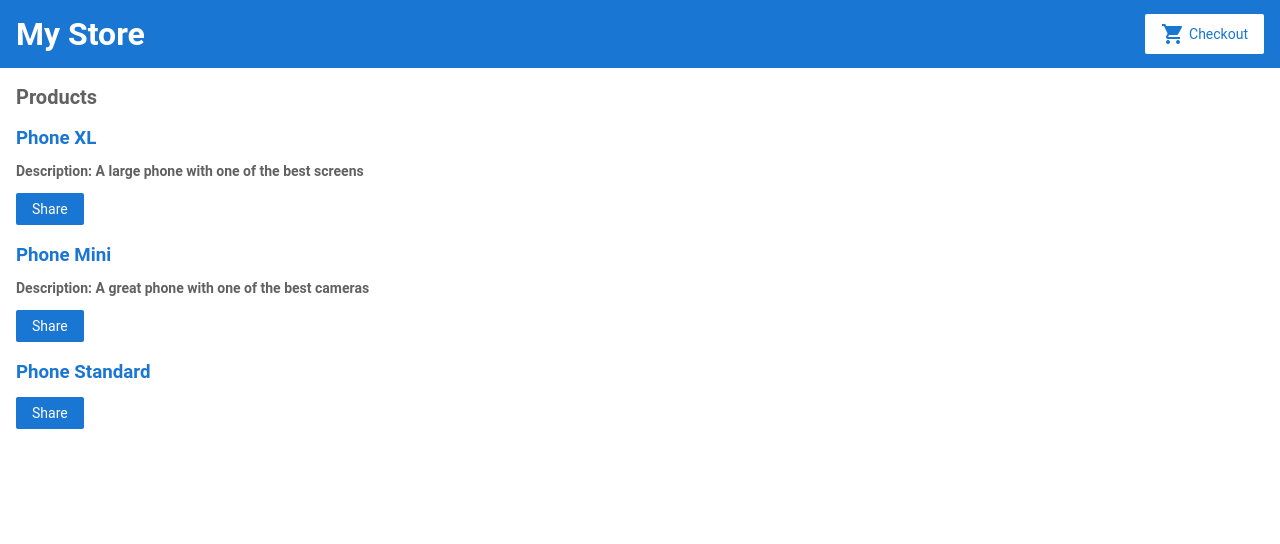
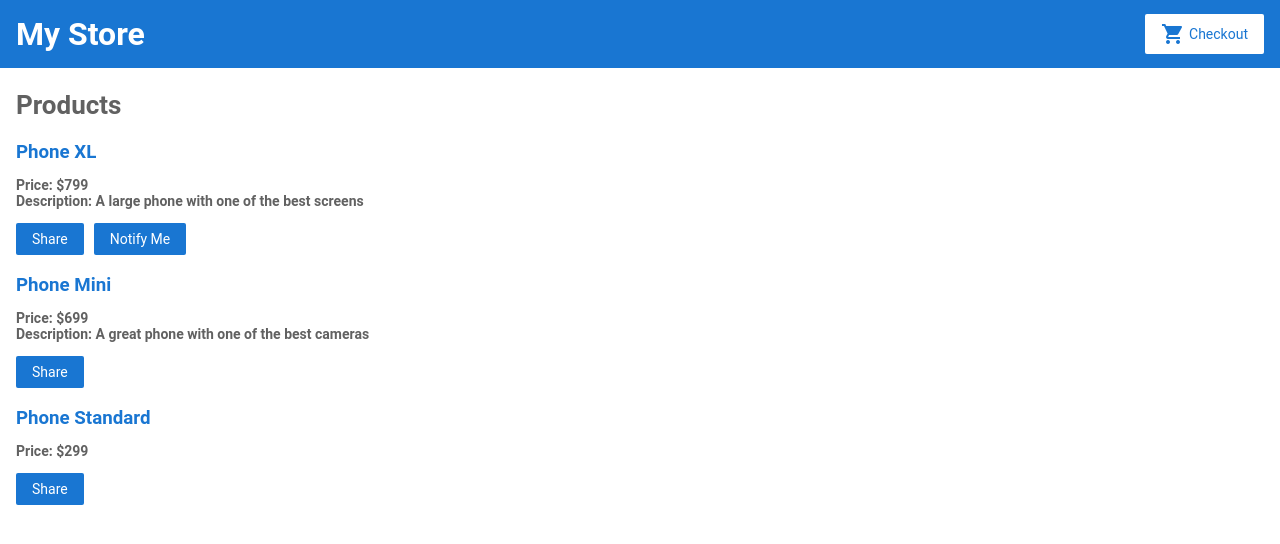
Before and after one commit to fmorrisey/Angular_ShopExample, an Angular app: page / in a window 1280 px wide. Shown: the top 544 px of the page. Built offline with nearby package versions, Linux system fonts and the light colour scheme.

Commit message:
2 files modified

```diff
--- a/src/app/product-list/product-list.component.css
+++ b/src/app/product-list/product-list.component.css
@@ -1,4 +1,5 @@
 h2 {
+  font-size: 26px;
   font-weight: bold;
 }
 
--- a/src/app/product-list/product-list.component.html
+++ b/src/app/product-list/product-list.component.html
@@ -6,15 +6,17 @@
       {{ product.name }}
     </a>
     <p *ngIf="product.description;else other_content">
+      Price: ${{ product.price }}<br />
       Description: {{ product.description }}
     </p>
     <ng-template #other_content>
-      <p></p>
+      <p>Price: ${{ product.price }}</p>
     </ng-template>
     <div><button (click)="share()">
       Share
     </button>
-
+      <app-product-alerts [product]="product">
+      </app-product-alerts>
     </div>
   </h3>
 </div>
```
